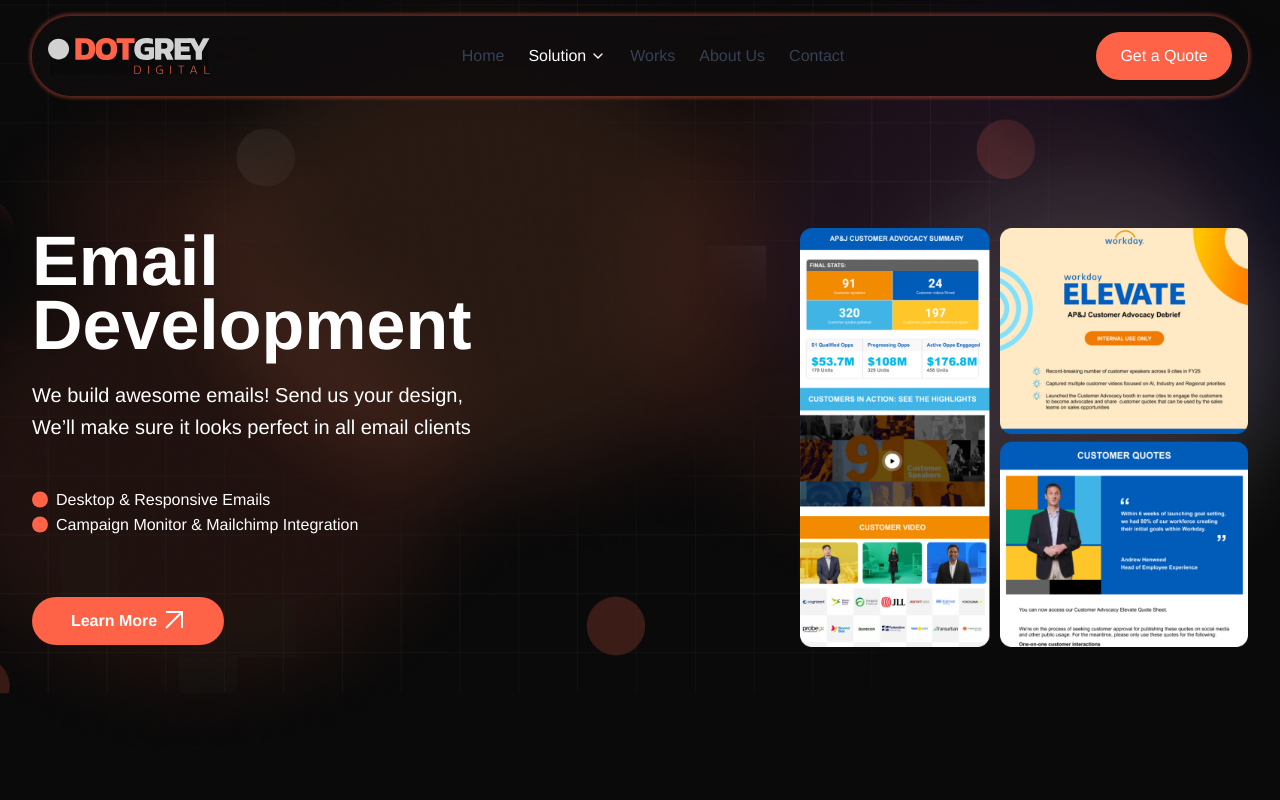
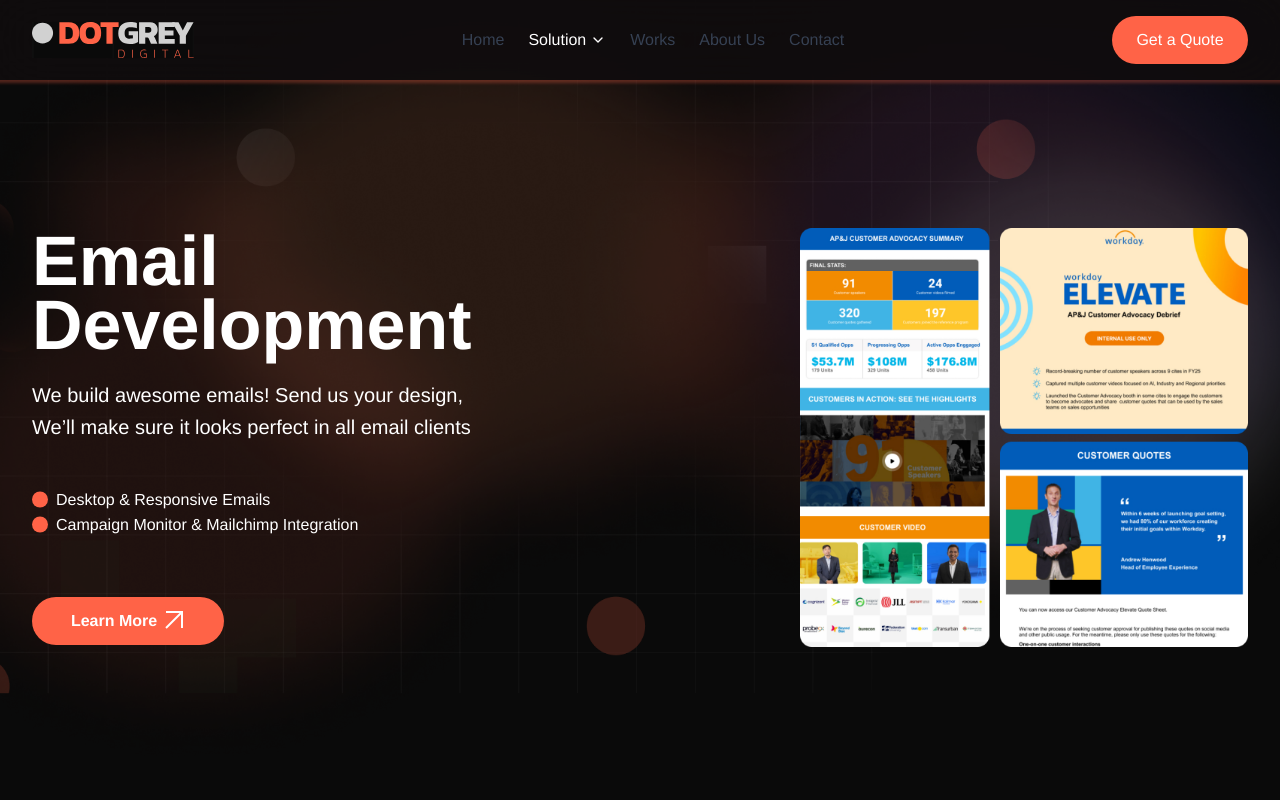
Before and after one commit to mahmud886/dot-grey-digital, a Next.js app: page / in a window 1280 px wide. Shown: the top 800 px of the page. Built offline with nearby package versions, Linux system fonts and the light colour scheme.

Commit message:
:pencil2: full width navbar

```diff
--- a/components/navbar.jsx
+++ b/components/navbar.jsx
@@ -45,9 +45,10 @@
   };
 
   return (
-    <nav className='fixed left-0 w-full  z-50'>
+    <nav className='fixed left-0 w-full z-50 bg-[rgba(16,13,14,0.90)] shadow-[0px_0px_3px_3px_rgba(255,99,71,0.3)] backdrop-blur-[25px]'>
       <div className='container mx-auto p-4'>
-        <div className='flex justify-between items-center p-4  shadow-[0px_0px_3px_3px_rgba(255,99,71,0.3)] rounded-full bg-[rgba(16,13,14,0.90)] backdrop-blur-[25px]'>
+        {/* <div className='flex justify-between items-center p-4  shadow-[0px_0px_3px_3px_rgba(255,99,71,0.3)] rounded-full bg-[rgba(16,13,14,0.90)] backdrop-blur-[25px]'> */}
+        <div className='flex justify-between items-center'>
           {/* Left - Logo */}
           <div className='flex items-center'>
             <Link href='/'>
```
